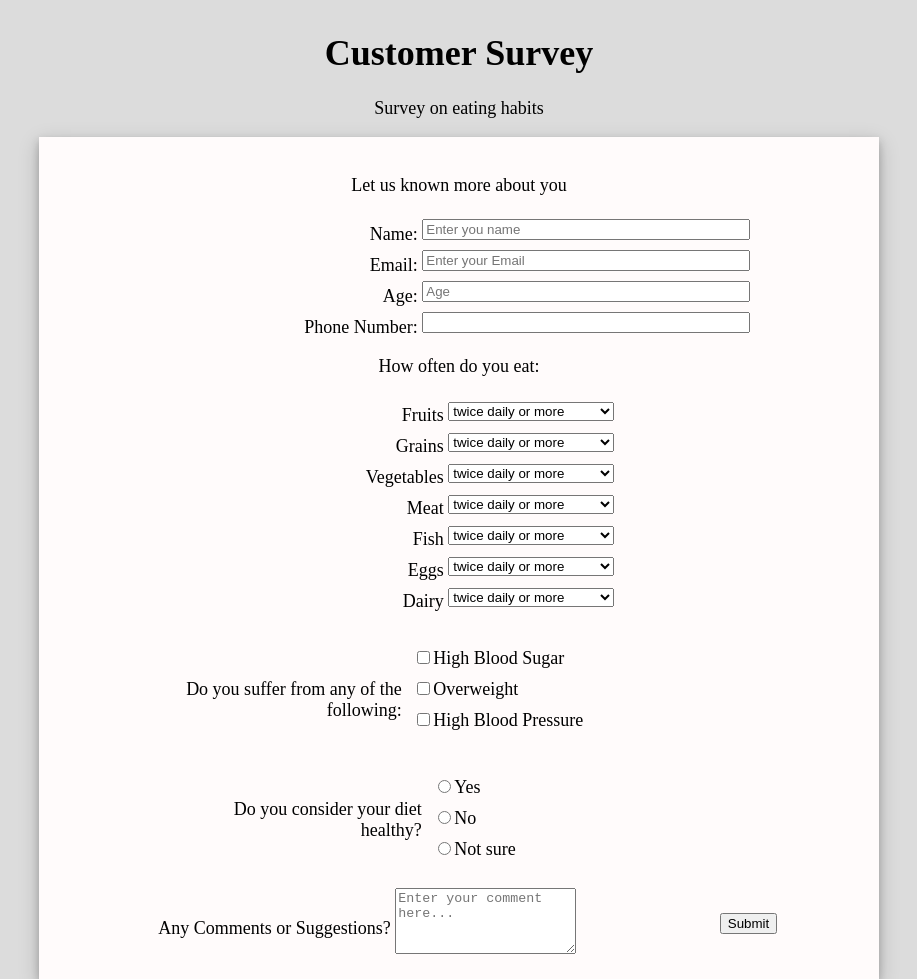
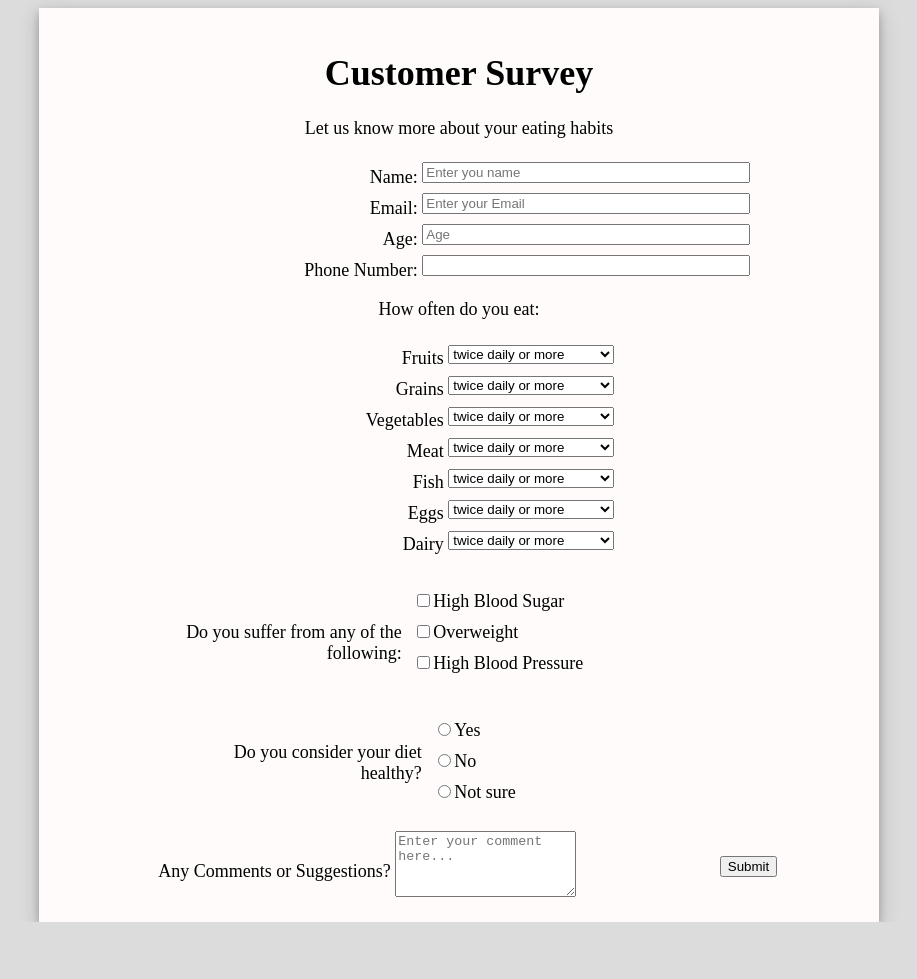
Before and after one commit to joaomfds/SurveyForm, a plain HTML site: page index.html in a window 1280 px wide. Shown: the whole page, without its empty margins (189-1106 px from the left). After the commit the page ends 922 px from the top, so only its background shows below. Drawn offline with Linux system fonts and the light colour scheme; a script that the page names is missing.

Commit message:
All in the card

```diff
--- a/index.html
+++ b/index.html
@@ -9,14 +9,12 @@
 </head>
 
 <body>
-  <h1 id="title">Customer Survey</h1>
-  <p id="description">Survey on eating habits</p>
+
   <form id="survey-form">
-
+    <h1 id="title">Customer Survey</h1>
+    <p id="description">Let us know more about your eating habits</p>
     <div class="container1">
         <div class="box1">
-
-      <p id="subtitle">Let us known more about you</p>
         <div>
           <label class="left-block" id="name-label" for="name">Name: </label>
           <input class="right-block" type="text" id="name" name="user_name" required placeholder="Enter you name">
```
